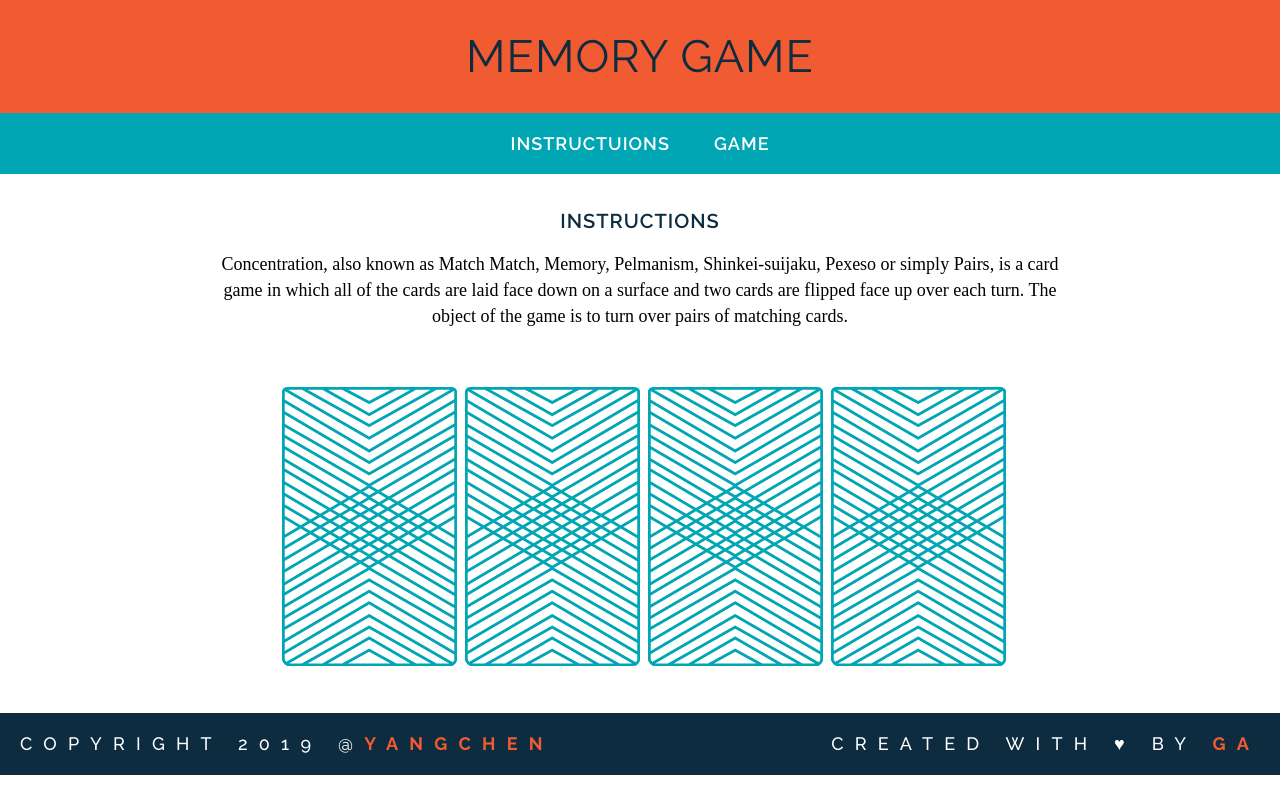
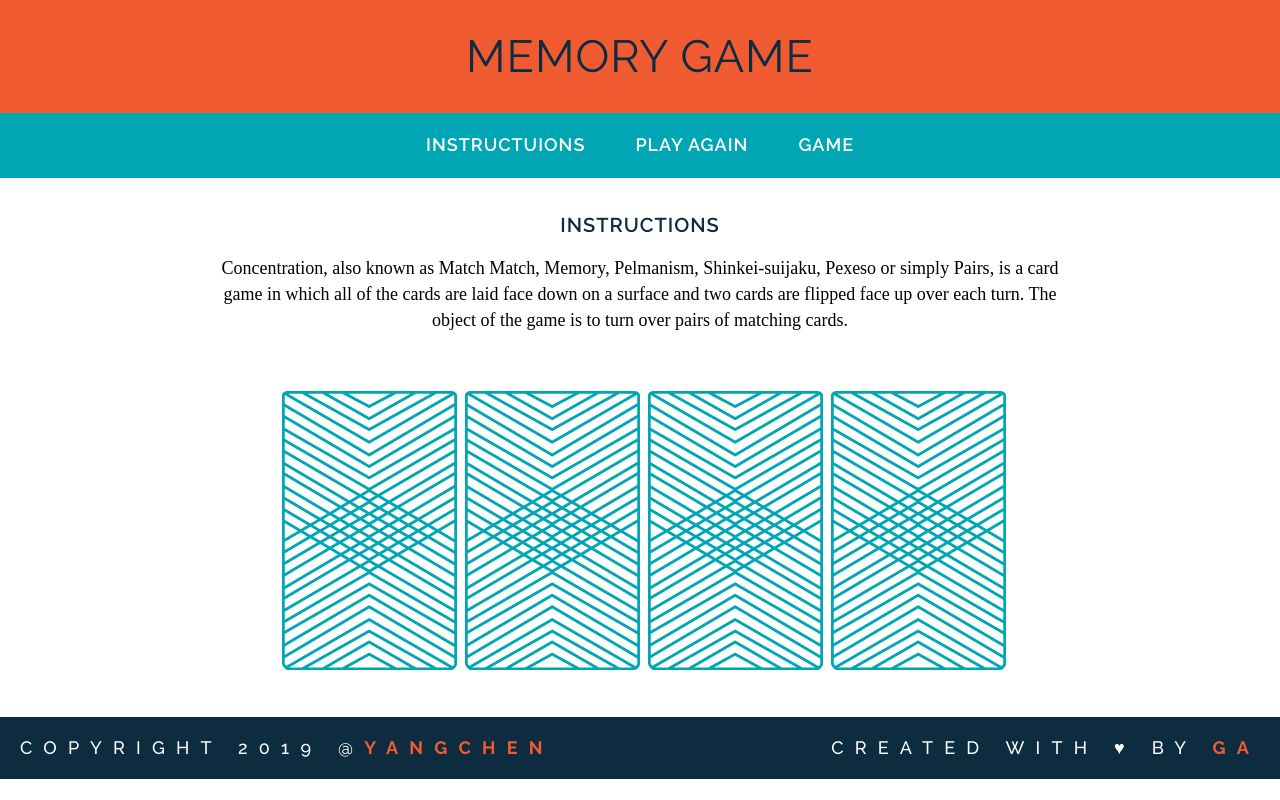
Before and after one commit to chenyanghmilu/wdi-fundamentals-memorygame, a plain HTML site: page memory_game/index.html in a window 1280 px wide. Drawn offline with Linux system fonts and the light colour scheme; a web font is replaced by a local one.

Commit message:
created game logic

```diff
--- a/memory_game/css/style.css
+++ b/memory_game/css/style.css
@@ -41,6 +41,24 @@ a {
     margin: 0 20px;
     text-decoration: none;
     border-bottom: 2px solid transparent;
+}
+
+input {
+	font-family: "Raleway", serif;
+    font-weight: 600;
+	margin: 0 20px;
+	color: #ffffff;
+    letter-spacing: 1px;
+    font-size: 18px;
+    text-decoration: none;
+    background-color: #00A6B3;
+    border: none;
+    border-bottom: 2px solid transparent;
+
+}
+
+input:hover {
+    border-color: white;
 }
 
 a:hover {
--- a/memory_game/index.html
+++ b/memory_game/index.html
@@ -12,6 +12,7 @@
 	</header>
 	<nav>
 		<a href="#">Instructuions</a>
+	    <input type="button" value="PLAY AGAIN" onClick="document.location.reload(true)">
 	    <a href="#">Game</a>
     </nav>
 <main>
--- a/memory_game/js/main.js
+++ b/memory_game/js/main.js
@@ -13,7 +13,7 @@ var cards = [
 	suit: "heart",
 	cardImage: "images/king-of-hearts.png"
 },
-{   rank: "queen",
+{   rank: "king",
 	suit: "diamonds",
 	cardImage: "images/king-of-diamonds.png"
 }
```
